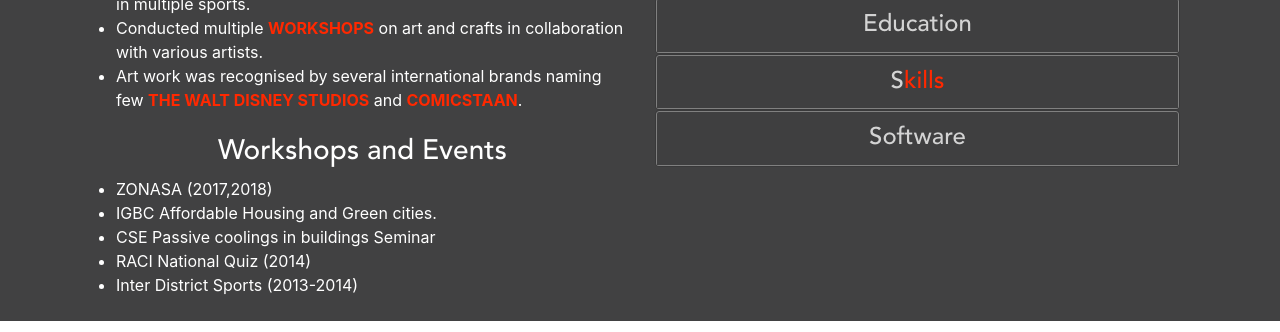
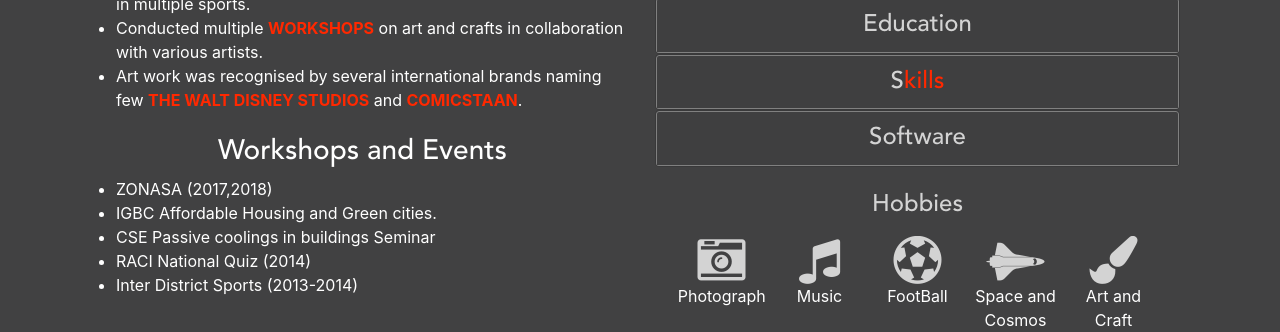
Before and after one commit to rajatprajapati/Onerajat, a website: page index.html in a window 1280 px wide. Shown: the part 1280-1612 px from the top of the page. Drawn offline with Linux system fonts and the light colour scheme.

Commit message:
about almost complete

```diff
--- a/index.html
+++ b/index.html
@@ -249,7 +249,7 @@
                         </div>
                     </div>
 
-                    <div class="card col-sm-12 padding-0">
+                    <div class="card col-sm-12 mb-4 padding-0">
                         <div class="card-header" role="tab" id="strengthshead">
                             <a href="" data-toggle="collapse" data-target="#strengths">
                                 <h4 class="mb-0 col-12 headings">
@@ -394,6 +394,31 @@
                         </div>
                     </div>
 
+                    <h4 class="mb-3 col-12 headings">
+                        Hobbies
+                    </h4>
+                    <div class="row hobbies justify-content-center">
+                        <div class="col-2 justify-content-center">
+                            <i class="col-12 fa fa-camera-retro justify-content-center" aria-hidden="true"></i>
+                            <div class="col-12">Photography</div>
+                        </div>
+                        <div class="col-2">
+                            <i class="fa fa-music col-12 justify-content-center"></i>
+                            <div class="col-12">Music</div>
+                        </div>
+                        <div class="col-2">
+                            <i class="fa fa-futbol-o col-12 justify-content-center"></i>
+                            <div class="col-12">FootBall</div>
+                        </div>
+                        <div class="col-2">
+                            <i class="fa fa-space-shuttle col-12 justify-content-center"></i>
+                            <div class="col-12">Space and<br>Cosmos</div>
+                        </div>
+                        <div class="col-2">
+                            <i class="fa fa-paint-brush col-12 justify-content-center"></i>
+                            <div class="col-12">Art and <br> Craft</div>
+                        </div>
+                    </div>
                 </div>
             </div>
         </div>
--- a/resources/css/styles.scss
+++ b/resources/css/styles.scss
@@ -613,3 +613,24 @@ nav {
         }
     }
 }
+
+.hobbies {
+    .col-12,
+    .col-2 {
+        padding: 0px;
+        text-align: center;
+        color: white;
+    }
+    .col-2 {
+        margin: 0 1%;
+    }
+    .fa {
+        font-size: xxx-large;
+        color: lightgrey;
+        font-weight: 100;
+        display: flex;
+    }
+    .fa:before {
+        margin: auto;
+    }
+}
```
Also changed, not shown: resources/css/styles.css.
